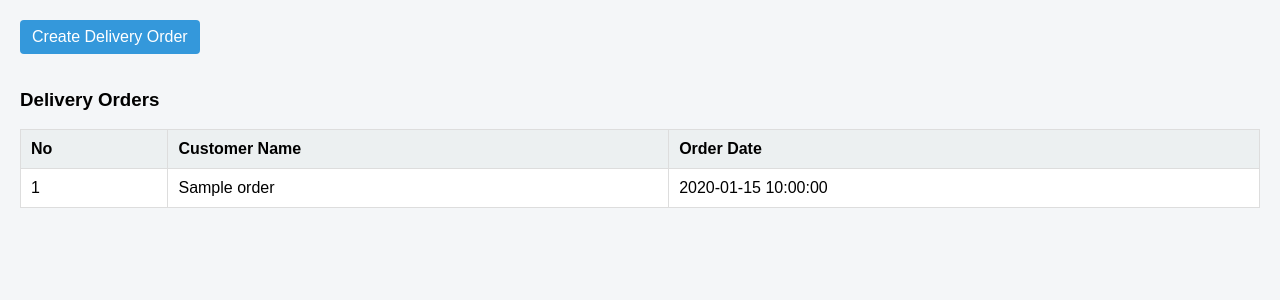
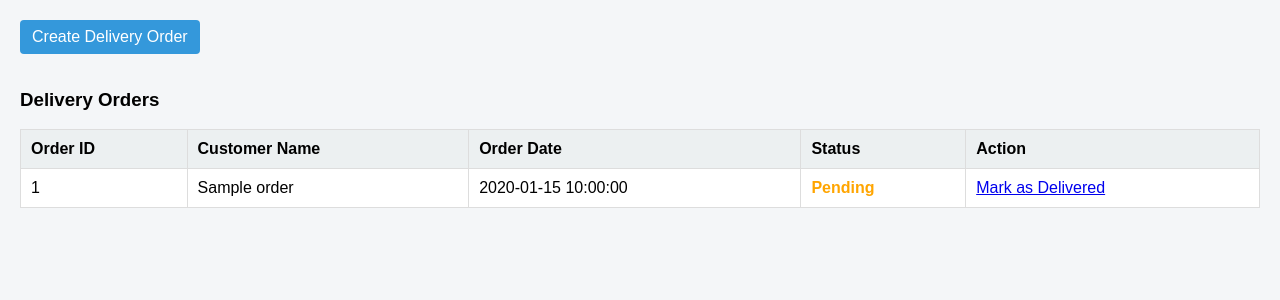
Before and after one commit to alfarid-rdwn/delivery-order-system, a Flask app: template src/templates/index.html in a window 1280 px wide. Shown: the part 100-400 px from the top of the page. Run offline with Flask 3, Linux system fonts and the light colour scheme; the template is opened without the code that fills it: most values are stand-ins (such as "Sample title", 1, 10 or a date in 2020).

Commit message:
Sprint 4: add delivery order status and update action

```diff
--- a/src/app.py
+++ b/src/app.py
@@ -2,8 +2,8 @@ from flask import Flask, render_template, request, redirect, url_for
 
 app = Flask(__name__, template_folder="templates", static_folder="static")
 
-# temporary storage (Sprint 3)
 orders = []
+order_counter = 1
 
 @app.route("/")
 def index():
@@ -11,17 +11,31 @@ def index():
 
 @app.route("/create", methods=["GET", "POST"])
 def create():
+    global order_counter
+
     if request.method == "POST":
         order = {
+            "order_id": order_counter,
             "customer_name": request.form.get("customer_name"),
-            "order_date": request.form.get("order_date")
+            "order_date": request.form.get("order_date"),
+            "status": "Pending"
         }
 
         orders.append(order)
+        order_counter += 1
 
         return redirect(url_for("index"))
 
     return render_template("create_order.html")
 
+@app.route("/update/<int:order_id>")
+def update_status(order_id):
+    for order in orders:
+        if order["order_id"] == order_id:
+            order["status"] = "Delivered"
+            break
+
+    return redirect(url_for("index"))
+
 if __name__ == "__main__":
     app.run(debug=True)
--- a/src/templates/index.html
+++ b/src/templates/index.html
@@ -22,17 +22,29 @@
     <table>
         <thead>
             <tr>
-                <th>No</th>
+                <th>Order ID</th>
                 <th>Customer Name</th>
                 <th>Order Date</th>
+                <th>Status</th>
+                <th>Action</th>
             </tr>
         </thead>
         <tbody>
             {% for order in orders %}
             <tr>
-                <td>{{ loop.index }}</td>
+                <td>{{ order.order_id }}</td>
                 <td>{{ order.customer_name }}</td>
                 <td>{{ order.order_date }}</td>
+                <td class="{% if order.status == 'Pending' %}status-pending{% else %}status-delivered{% endif %}">
+                    {{ order.status }}
+                </td>
+                <td>
+                    {% if order.status == 'Pending' %}
+                        <a href="/update/{{ order.order_id }}">Mark as Delivered</a>
+                    {% else %}
+                        -
+                    {% endif %}
+                </td>
             </tr>
             {% endfor %}
         </tbody>
```
